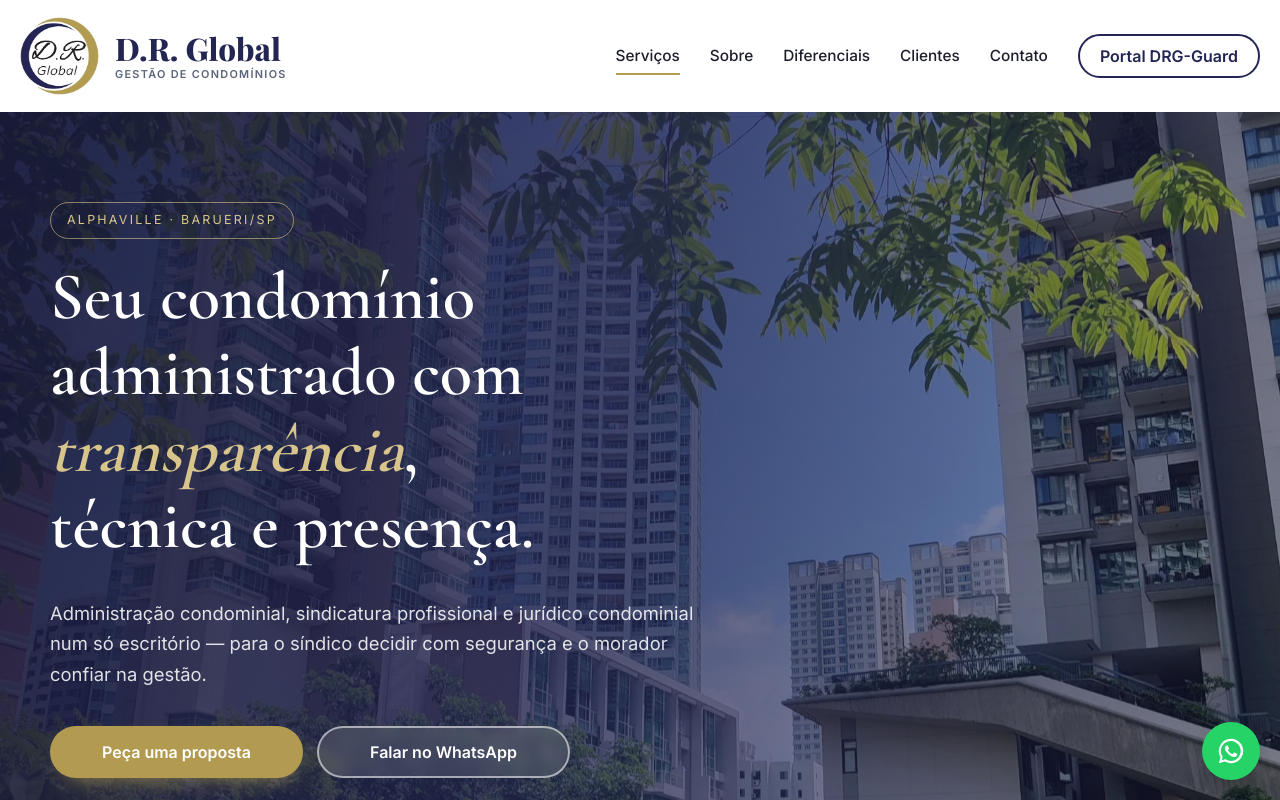
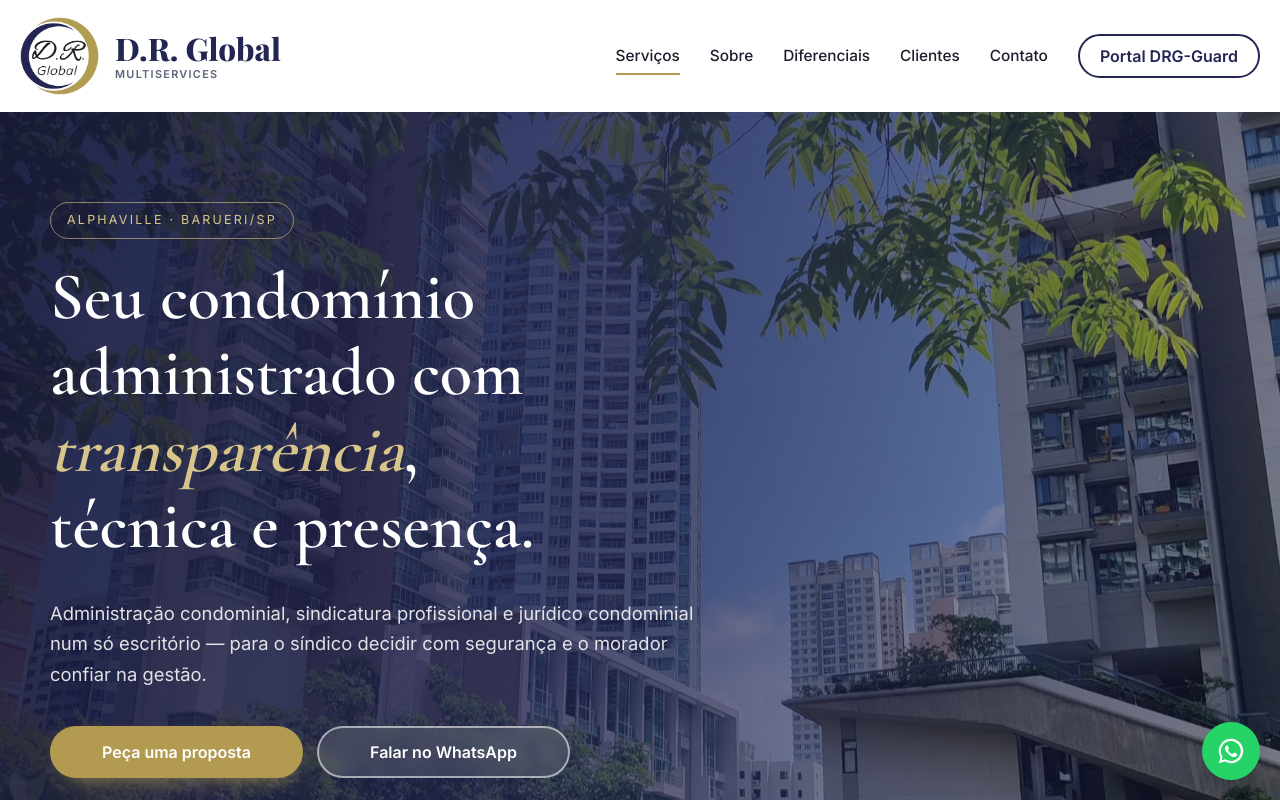
Before and after one commit to zett-romao/drglobal-site, a plain HTML site: page index.html in a window 1280 px wide. Shown: the top 800 px of the page. Drawn offline with nearby package versions, Linux system fonts and the light colour scheme.

Commit message:
Site: linha da marca no topo = MULTISERVICES
Co-Authored-By: Claude Opus 5.5 <noreply@anthropic.com>

```diff
--- a/index.html
+++ b/index.html
@@ -30,7 +30,7 @@
   <div class="topo__barra">
     <a href="#inicio" class="topo__marca" aria-label="D.R. Global — início">
       <img src="img/logo-marca.webp" width="78" height="78" alt="D.R. Global">
-      <span class="topo__nome"><strong>D.R. Global</strong><small>Gestão de Condomínios</small></span>
+      <span class="topo__nome"><strong>D.R. Global</strong><small>Multiservices</small></span>
     </a>
     <nav class="topo__menu" id="menu" aria-label="Menu principal">
       <a href="#servicos">Serviços</a>
```
